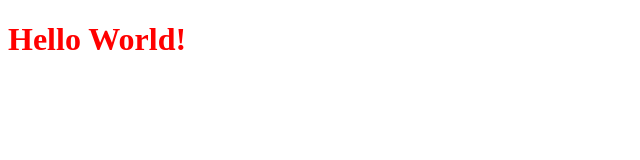
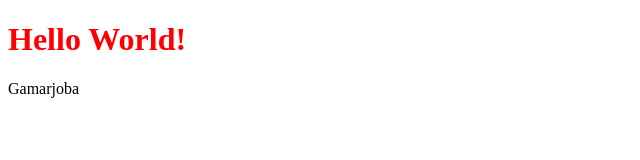
Before and after one commit to Barka-Gelaia/test-project-3, a plain HTML site: page index.html in a window 1280 px wide. Shown: the full height of the page, 0-640 px from the left. Drawn offline with Linux system fonts and the light colour scheme.

Commit message:
p davamate

```diff
--- a/index.html
+++ b/index.html
@@ -8,5 +8,6 @@
 </head>
 <body>
     <h1>Hello World!</h1>
+    <p>Gamarjoba</p>
 </body>
 </html>
```
